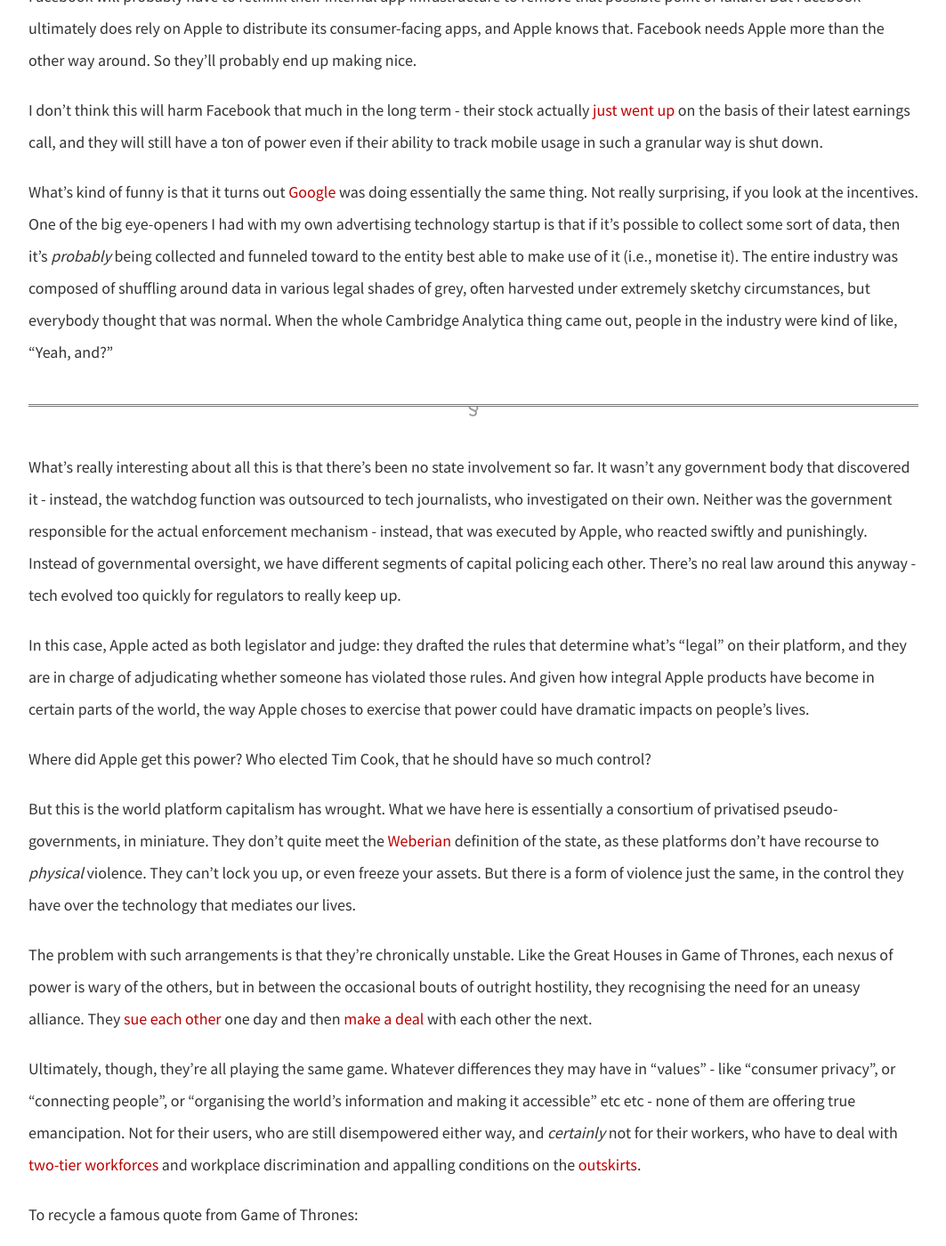
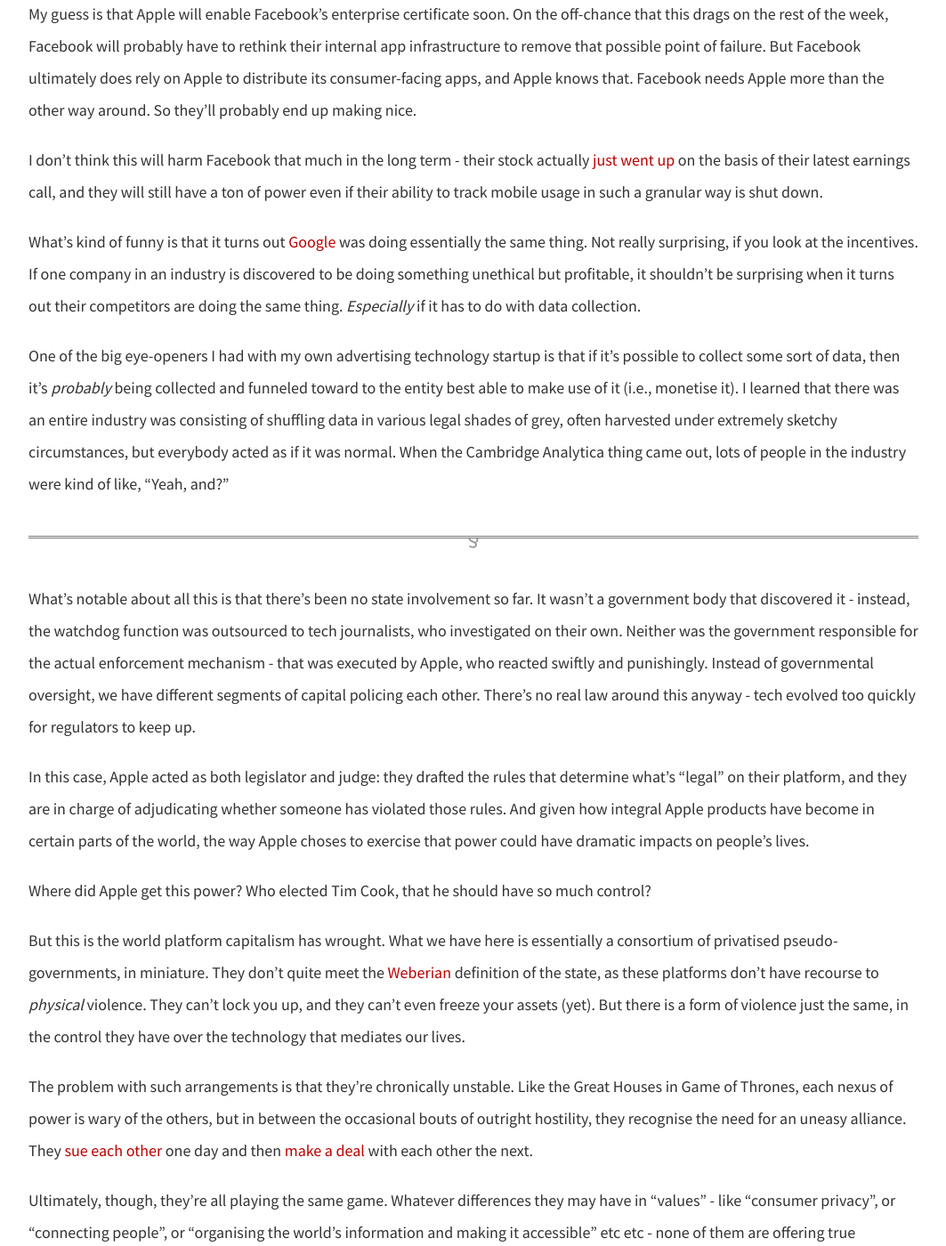
Before and after one commit to dellsystem/dellsystem.github.io, a Jekyll site: the page built from _posts/2019-1-30-fragments-30.md, in a window 1280 px wide and 1400 px high, scrolled down 2841 px. Shown: the whole window at 89% size, without its empty margins (108-1171 px from the left). Built offline with Jekyll 4.4.1, drawn with Linux system fonts in a browser that asks for light colours; some of the changed text lies outside the part shown.

Commit message:
Edit fragments-30
Slightly better readability + typo fixes

```diff
--- a/_posts/2019-1-30-fragments-30.md
+++ b/_posts/2019-1-30-fragments-30.md
@@ -4,41 +4,43 @@ layout: fragment
 description: "Today in tech news: Apple fires a warning shot at Facebook for violating its app store policies. And the wheel keeps spinning."
 ---
 
-It's been a hell of a day in news about big tech companies, with some wild shit going on among the Great Houses of Silicon Valley. Let's retrace the steps. If you already know what happened, skip ahead to the analysis in the next section.
+It's been a hell of a day in news about big tech companies, with some wild shit going on among the Great Houses of Silicon Valley. Let's retrace the steps. If you already know what happened, skip ahead to the [analysis](#analysis) in the next section.
 
 ***
 
-So it starts yesterday, with TechCrunch reporter Josh Constine breaking a [story](https://techcrunch.com/2019/01/29/facebook-project-atlas/) about Facebook's surveillance app:
+It starts yesterday, with TechCrunch reporter Josh Constine breaking a [story](https://techcrunch.com/2019/01/29/facebook-project-atlas/) about Facebook's surveillance app:
 
 > Facebook first got into the data-sniffing business when it acquired Onavo for around $120 million in 2014. The VPN app helped users track and minimize their mobile data plan usage, but also gave Facebook deep analytics about what other apps they were using.
 
 > Over the years since, Onavo clued Facebook in to what apps to copy, features to build and flops to avoid.
 
-For Facebook, the benefits of this kind of app are obvious. It's a brilliant way to get data on consumers' phone habits, providing access to priceless mobile behaviour data useful for acquiring companies or building products. It's the sort of intelligence that, in a previous era, would have only been available to well-funded intelligence agencies. The people who worked on it probably thought of it as really cool, because having access to that much data is pretty thrilling. Think of it this way: if you were a monarch, or dictator, you'd want to keep tabs on potential usurpers, and that's basically what Facebook was doing.
+For Facebook, the benefits of this kind of app are obvious. It's a brilliant way to get data on consumers' phone habits, providing access to priceless mobile behaviour data useful for acquiring companies or building products. It's the sort of intelligence that, in a previous era, would have only been available to well-funded government agencies. The people who worked on it probably thought of it as really cool, because having access to data like that is pretty thrilling. Think of it this way: if you were a monarch, or dictator, you'd want to keep tabs on potential usurpers, and that's basically what Facebook was doing.
 
-But what were the benefit for consumers? Why, you might ask, would anyone voluntarily install this app? Ah, well, because it wasn't advertised as "give all your data to Facebook so they can become infinitely powerful". It was advertised to consumers as a way to keep your data safe when online (like a VPN).
+But what were the benefit for consumers? Why, you might ask, would anyone voluntarily install this app? Ah, well, because it wasn't advertised as "give all your data to Facebook so they can become infinitely powerful". It was advertised to consumers as a way to keep your data safe/compressed when online (like a VPN).
 
 Apple eventually caught on, and forced Facebook to pull the app. Which makes sense - Apple has built their brand around being concerned about consumer privacy, and here Facebook was decidedly contradicting that. But this is where it gets spicy:
 
 > despite Onavo Protect being banished by Apple, Facebook was paying users to sideload a similar VPN app under the Facebook Research moniker from outside of the App Store [...] It has been referred to as Project Atlas since at least mid-2018, around when backlash to Onavo Protect magnified and Apple instituted its new rules that prohibited Onavo. [...] Facebook didn’t want to stop collecting data on people’s phone usage and so the Research program continued, in disregard for Apple banning Onavo Protect.
 
-Now, the "Facebook Research" app is even _more_ sketchy than Onavo was. It was advertised to particiapnts through Snapchat/Instagram ads, through intermediary companies that made it seem like it wasnt Facebook (to avoid suspicion, I suppose). Participants were paid $20/month to use it:
+Now, the "Facebook Research" app is even _more_ sketchy than Onavo was. It was advertised to participants through Snapchat/Instagram ads, making use of intermediary companies to conceal Facebook's involvement (to avoid suspicion, I suppose). Participants were paid $20/month to use it:
 
 > users download the app from r.facebook-program.com and are told to install an Enterprise Developer Certificate and VPN and “Trust” Facebook with root access to the data their phone transmits. Apple requires that developers agree to only use this certificate system for distributing internal corporate apps to their own employees. Randomly recruiting testers and paying them a monthly fee appears to violate the spirit of that rule.
 
 Let me reiterate. Apple created this feature intended only for use by corporations, for their employees (e.g., corporate phones). But the way Facebook used it was flagrantly abusing the rule, by designating people who were paid $20/month as "employees". (This is especially brazen given that Facebook hires tons of [contingent workers](https://www.theguardian.com/technology/2017/sep/26/facebook-workers-housing-janitors-unique-parsha) who aren't given employee status; I wonder if the "employees" of Facebook Research got healthcare and benefits?)
 
-Put another way: the world's #6 top company by market cap was sneakily undermining the world's #1 top company by market cap. This had nothing to do with the government. What Facebook did was sketchy, but it was still legal - Nielsen boxes are legal, after all. The only laws broken were the ones unilaterally set and enforced by Apple. This was merely a fight among corporations, with one highly powerful behemoth violating the ToS of another one.
+Put another way: the world's #6 top company by market cap was sneakily undermining the authority of the world's #1 top company by market cap. And this had nothing to do with law or the government. What Facebook did might have been sketchy, but it was still _legal_ - Nielsen boxes are legal, after all. The only laws broken were the ones unilaterally set and enforced by Apple. This was merely a fight among corporations, with one highly powerful behemoth violating the ToS of another one.
 
 Constine's TechCrunch article went out yesterday. Apple [banned the app](https://techcrunch.com/2019/01/30/apple-bans-facebook-vpn/) soon after, and also - raising the stakes - [banned](https://www.theverge.com/2019/1/30/18203551/apple-facebook-blocked-internal-ios-apps) all of Facebook's enterprise apps from the app store. Apple's statement from the TechCrunch article:
 
 > We designed our Enterprise Developer Program solely for the internal distribution of apps within an organization [...] Facebook has been using their membership to distribute a data-collecting app to consumers, which is a clear breach of their agreement with Apple. Any developer using their enterprise certificates to distribute apps to consumers will have their certificates revoked, which is what we did in this case to protect our users and their data.
 
-Let me clarify how huge this is. At a large tech company like Facebook, employees are given access to mobile apps for internal corporate information, from basic things like shuttle schedules and cafeteria menus to much more integral apps that directly affect research & development. So Apple revoking their enterprise certificate has the effect of a work stoppage, maybe not in terms of consciousness-raising but at least in the sense of workplace disruption.
+Let me clarify how huge this is. At a large tech company like Facebook, employees are given access to mobile apps for internal corporate services, from basic things like shuttle schedules and cafeteria menus to much more integral apps that directly affect research & development. So Apple revoking their enterprise certificate has the effect of a work stoppage, maybe not in terms of consciousness-raising but at least in the sense of workplace disruption.
 
-Now, Apple could have gone farther - they could have actually done something about Facebook's _public_-facing apps, which would have been catastrophic for Facebook. But that could have been a step too far, as it would have raised larger questions about Apple's power to unilaterally harm other corporations. This move, while sending an effective warning message to Facebook, is much easier to justify, and it helps bolster Apple's claim to being actually concerned with users' privacy (unlike the other big tech companies).
+Now, Apple could have gone farther - they could have actually done something about Facebook's _public_-facing apps, which would have been catastrophic for Facebook. But that could have been a step too far, as it would have raised larger questions about Apple's power to single-handedly harm other corporations. This move, while sending an effective warning message to Facebook, is much easier to justify, and it helps bolster Apple's claim to being actually concerned with users' privacy (unlike the other big tech companies).
 
 ***
+
+<a name="analysis"></a>
 
 So what are the long-term implications of all this?
 
@@ -46,21 +48,23 @@ My guess is that Apple will enable Facebook's enterprise certificate soon. On th
 
 I don't think this will harm Facebook that much in the long term - their stock actually [just went up](https://techcrunch.com/2019/01/30/facebook-earnings-q4-2018/) on the basis of their latest earnings call, and they will still have a ton of power even if their ability to track mobile usage in such a granular way is shut down.
 
-What's kind of funny is that it turns out [Google](https://techcrunch.com/2019/01/30/googles-also-peddling-a-data-collector-through-apples-back-door/) was doing essentially the same thing. Not really surprising, if you look at the incentives. One of the big eye-openers I had with my own advertising technology startup is that if it's possible to collect some sort of data, then it's _probably_ being collected and funneled toward to the entity best able to make use of it (i.e., monetise it). The entire industry was composed of shuffling around data in various legal shades of grey, often harvested under extremely sketchy circumstances, but everybody thought that was normal. When the whole Cambridge Analytica thing came out, people in the industry were kind of like, "Yeah, and?"
+What's kind of funny is that it turns out [Google](https://techcrunch.com/2019/01/30/googles-also-peddling-a-data-collector-through-apples-back-door/) was doing essentially the same thing. Not really surprising, if you look at the incentives. If one company in an industry is discovered to be doing something unethical but profitable, it shouldn't be surprising when it turns out their competitors are doing the same thing. _Especially_ if it has to do with data collection.
+
+One of the big eye-openers I had with my own advertising technology startup is that if it's possible to collect some sort of data, then it's _probably_ being collected and funneled toward to the entity best able to make use of it (i.e., monetise it). I learned that there was an entire industry was consisting of shuffling data in various legal shades of grey, often harvested under extremely sketchy circumstances, but everybody acted as if it was normal. When the Cambridge Analytica thing came out, lots of people in the industry were kind of like, "Yeah, and?"
 
 ***
 
-What's really interesting about all this is that there's been no state involvement so far. It wasn't any government body that discovered it - instead, the watchdog function was outsourced to tech journalists, who investigated on their own. Neither was the government responsible for the actual enforcement mechanism - instead, that was executed by Apple, who reacted swiftly and punishingly. Instead of governmental oversight, we have different segments of capital policing each other. There's no real law around this anyway - tech evolved too quickly for regulators to really keep up.
+What's notable about all this is that there's been no state involvement so far. It wasn't a government body that discovered it - instead, the watchdog function was outsourced to tech journalists, who investigated on their own. Neither was the government responsible for the actual enforcement mechanism - that was executed by Apple, who reacted swiftly and punishingly. Instead of governmental oversight, we have different segments of capital policing each other. There's no real law around this anyway - tech evolved too quickly for regulators to keep up.
 
 In this case, Apple acted as both legislator and judge: they drafted the rules that determine what's "legal" on their platform, and they are in charge of adjudicating whether someone has violated those rules. And given how integral Apple products have become in certain parts of the world, the way Apple choses to exercise that power could have dramatic impacts on people's lives.
 
 Where did Apple get this power? Who elected Tim Cook, that he should have so much control?
 
-But this is the world platform capitalism has wrought. What we have here is essentially a consortium of privatised pseudo-governments, in miniature. They don't quite meet the [Weberian](https://www.britannica.com/topic/state-monopoly-on-violence) definition of the state, as these platforms don't have recourse to _physical_ violence. They can't lock you up, or even freeze your assets. But there is a form of violence just the same, in the control they have over the technology that mediates our lives.
+But this is the world platform capitalism has wrought. What we have here is essentially a consortium of privatised pseudo-governments, in miniature. They don't quite meet the [Weberian](https://www.britannica.com/topic/state-monopoly-on-violence) definition of the state, as these platforms don't have recourse to _physical_ violence. They can't lock you up, and they can't even freeze your assets (yet). But there is a form of violence just the same, in the control they have over the technology that mediates our lives.
 
-The problem with such arrangements is that they're chronically unstable. Like the Great Houses in Game of Thrones, each nexus of power is wary of the others, but in between the occasional bouts of outright hostility, they recognising the need for an uneasy alliance. They [sue each other](https://www.nytimes.com/2018/05/24/business/apple-samsung-patent-trial.html) one day and then [make a deal](https://www.businessinsider.com/apple-signs-deal-with-samsung-to-distribute-itunes-shows-on-tvs-2019-1) with each other the next.
+The problem with such arrangements is that they're chronically unstable. Like the Great Houses in Game of Thrones, each nexus of power is wary of the others, but in between the occasional bouts of outright hostility, they recognise the need for an uneasy alliance. They [sue each other](https://www.nytimes.com/2018/05/24/business/apple-samsung-patent-trial.html) one day and then [make a deal](https://www.businessinsider.com/apple-signs-deal-with-samsung-to-distribute-itunes-shows-on-tvs-2019-1) with each other the next.
 
-Ultimately, though, they're all playing the same game. Whatever differences they may have in "values" - like "consumer privacy", or "connecting people", or "organising the world's information and making it accessible" etc etc - none of them are offering true emancipation. Not for their users, who are still disempowered either way, and _certainly_ not for their workers, who have to deal with [two-tier workforces](https://notesfrombelow.org/article/organising-silicon-valleys-shadow-workforce) and workplace discrimination and appalling conditions on the [outskirts](https://www.theguardian.com/technology/2017/jun/18/foxconn-life-death-forbidden-city-longhua-suicide-apple-iphone-brian-merchant-one-device-extract).
+Ultimately, though, they're all playing the same game. Whatever differences they may have in "values" - like "consumer privacy", or "connecting people", or "organising the world's information and making it accessible" etc etc - none of them are offering true emancipation. Not for their users, who are still disempowered either way, and _certainly_ not for their workers, who have to deal with [two-tier workforces](https://notesfrombelow.org/article/organising-silicon-valleys-shadow-workforce) and workplace discrimination and even more appalling conditions on the [outskirts](https://www.theguardian.com/technology/2017/jun/18/foxconn-life-death-forbidden-city-longhua-suicide-apple-iphone-brian-merchant-one-device-extract).
 
 To recycle a famous quote from Game of Thrones:
 
```
